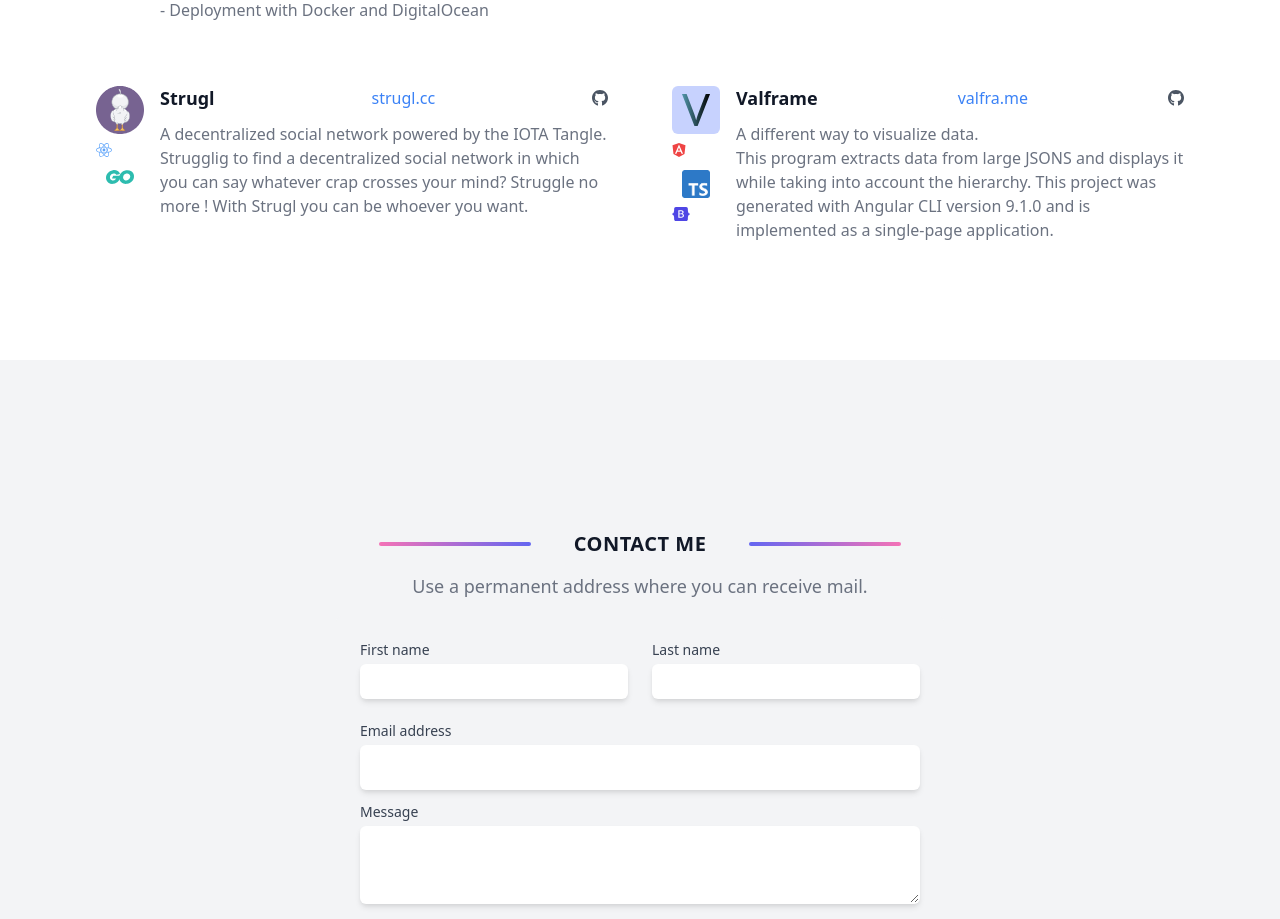
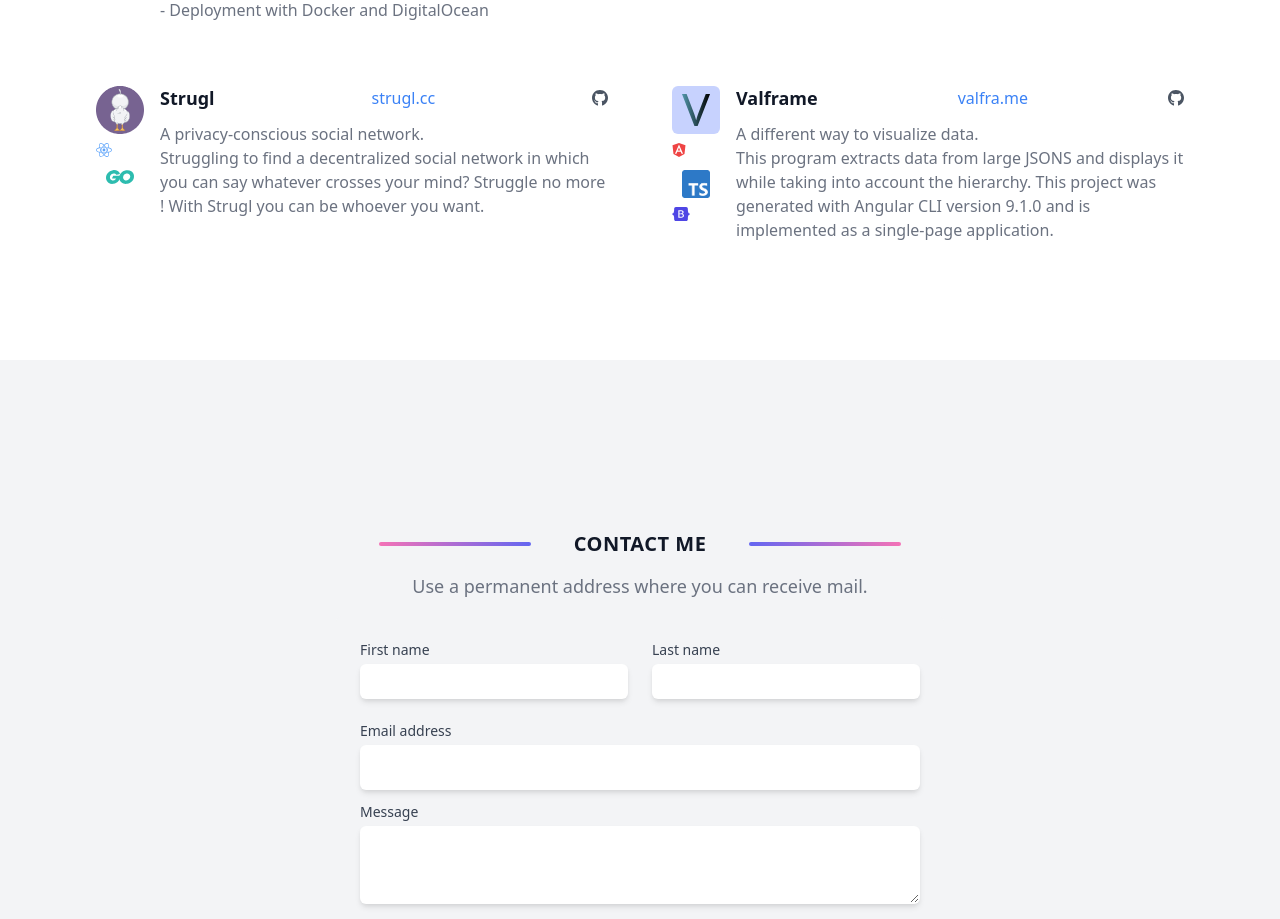
Before and after one commit to sihamais/sihamais.com, a Next.js app: page / in a window 1280 px wide. Shown: the part 2040-2959 px from the top of the page. Built offline with nearby package versions, Linux system fonts and the light colour scheme.

Commit message:
Correct syntax error

```diff
--- a/components/projects.js
+++ b/components/projects.js
@@ -72,7 +72,7 @@ const ProjectsList = [
     hasBg: true,
     projectLink: "strugl.cc",
     projectDescription:
-      "A decentralized social network powered by the IOTA Tangle.\nStrugglig to find a decentralized social network in which you can say whatever crap crosses your mind? Struggle no more ! With Strugl you can be whoever you want.",
+      "A privacy-conscious social network.\nStruggling to find a decentralized social network in which you can say whatever crosses your mind? Struggle no more ! With Strugl you can be whoever you want.",
     projectGithubLink: "https://github.com/pacokleitz/strugl",
     projectTechs: [
       {
```
